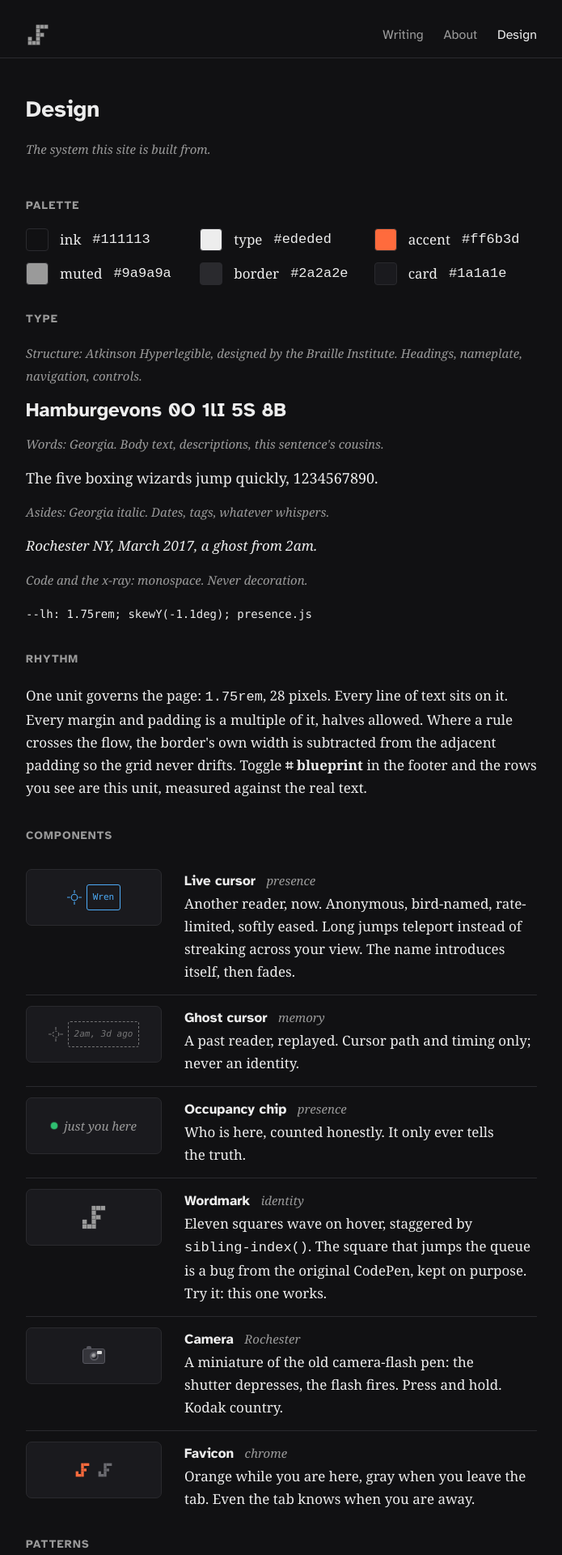
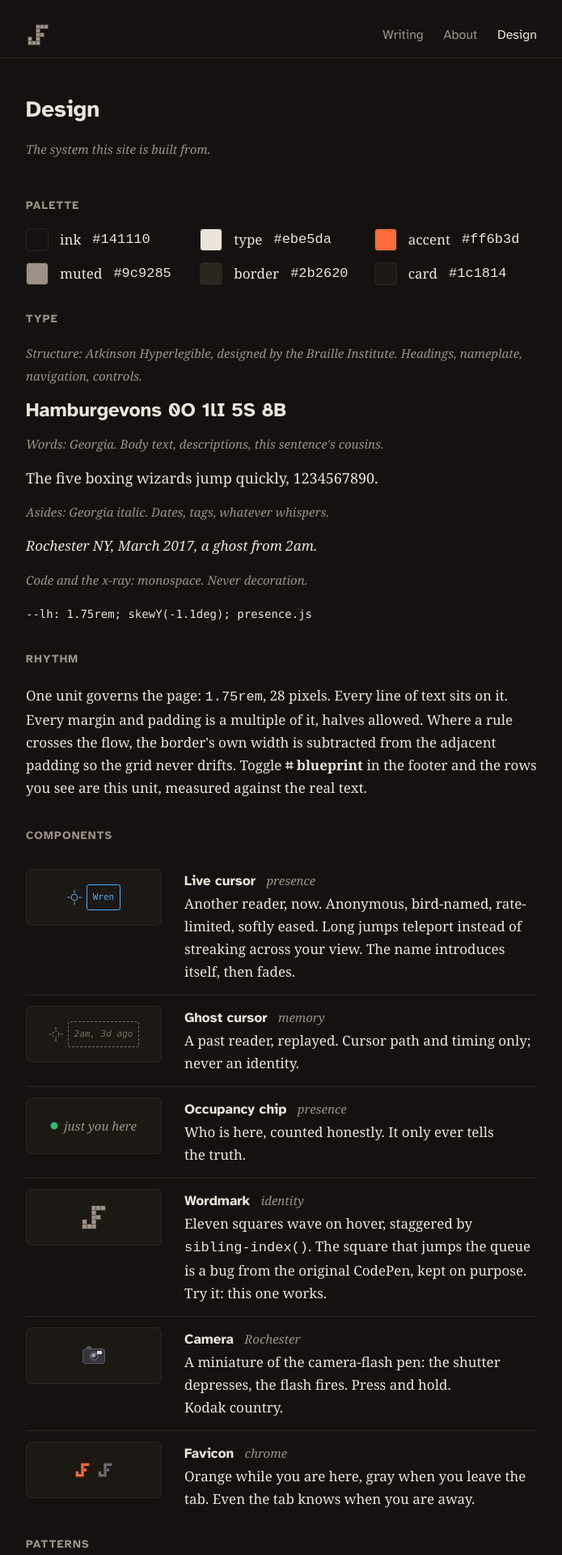
Before and after one commit to josephfusco/josephfusco.github.io, a Jekyll site: the page built from design.html, in a window 1280 px wide. Shown: the top 1920 px of the page at 81% size, without its empty margins (292-987 px from the left). Built offline with Jekyll 4.4.1, drawn with Linux system fonts in a browser that asks for light colours; some of the changed text lies outside the part shown.

Commit message:
Warm the dark theme to the paper's family; the page shadows the cotton
Ink goes warm brown-black, type warms to unbleached white, and the
footer seam gains a soft inset shadow so the dark sheet reads as lying
over the stationery. Palette swatches updated on the design page.
Copy: recycled from my CodePens, not my old ones.

Co-Authored-By: Claude Fable 5 <noreply@anthropic.com>
Claude-Session: https://claude.ai/code/session_019vAcPMvpcgUVRcyZCqV9hM

```diff
--- a/_includes/footer.html
+++ b/_includes/footer.html
@@ -6,7 +6,7 @@
 			<button class="colophon-toggle" popovertarget="colophon">✳ colophon</button>
 			<div id="colophon" popover>
 				<h2>Colophon</h2>
-				<p>Static site, built with Jekyll. The animations are recycled from <a href="https://codepen.io/fusco">my old CodePens</a>.</p>
+				<p>Static site, built with Jekyll. The animations are recycled from <a href="https://codepen.io/fusco">my CodePens</a>.</p>
 				<p>Other readers appear as anonymous birds, live. Each visit's cursor path is kept, positions and timing only, never IPs or identifiers, and replays later as a ghost. The 🕊 toggle turns all of it off for you. Global Privacy Control is honored automatically.</p>
 				<p>Source on <a href="https://github.com/josephfusco/josephfusco.github.io">GitHub</a>.</p>
 			</div>
@@ -15,7 +15,7 @@
 		<div class="fineprint">
 			&copy; {{ site.time | date: '%Y' }} {{ site.name }}. Rochester, NY.
 			<button class="camera" aria-label="Take a photo" title="Say cheese"><span class="camera-lens"></span></button><span class="cheese" aria-hidden="true">CHEESE!</span>
-			Animations recycled from <a href="https://codepen.io/fusco">my old CodePens</a>.
+			Animations recycled from <a href="https://codepen.io/fusco">my CodePens</a>.
 		</div>
 		<p class="signature">{{ site.nameplate | default: site.name }}</p>
 	</div>
--- a/_includes/head.html
+++ b/_includes/head.html
@@ -11,7 +11,7 @@
 	<link rel="canonical" href="{{ page.url | replace:'index.html','' | absolute_url }}">
 	<link rel="icon" type="image/svg+xml" href="{{ '/assets/images/mark.svg' | relative_url }}">
 	<link rel="shortcut icon" type="image/icon" href="/favicon.ico?v=2">
-	<meta name="theme-color" content="#111113">
+	<meta name="theme-color" content="#141110">
 
 	<meta property="og:type" content="{% if page.layout == 'post' %}article{% else %}website{% endif %}">
 	<meta property="og:title" content="{% if page.title %}{{ page.title | escape }}{% else %}{{ site.name }} | {{ site.role }}{% endif %}">
--- a/assets/css/redesign.css
+++ b/assets/css/redesign.css
@@ -2,12 +2,12 @@
 
 :root {
   color-scheme: dark;
-  --bg: #111113;
-  --fg: #ededed;
-  --muted: #9a9a9a;
+  --bg: #141110;
+  --fg: #ebe5da;
+  --muted: #9c9285;
   --accent: #ff6b3d;
-  --border: #2a2a2e;
-  --card: #1a1a1e;
+  --border: #2b2620;
+  --card: #1c1814;
 }
 
 @font-face {
@@ -1180,5 +1180,6 @@ main { flex: 1; }
   color: var(--muted);
   border-top: 0;
   padding-top: var(--lh);
+  box-shadow: inset 0 16px 22px -18px rgba(18, 13, 7, 0.55);
 }
 .site-footer .signature { color: #1a1712; }
--- a/design.html
+++ b/design.html
@@ -12,12 +12,12 @@ permalink: /design
 	<section class="block" aria-label="Palette">
 		<h2>Palette</h2>
 		<ul class="swatches">
-			<li><span class="swatch" style="background:#111113"></span>ink <code>#111113</code></li>
-			<li><span class="swatch" style="background:#ededed"></span>type <code>#ededed</code></li>
+			<li><span class="swatch" style="background:#141110"></span>ink <code>#141110</code></li>
+			<li><span class="swatch" style="background:#ebe5da"></span>type <code>#ebe5da</code></li>
 			<li><span class="swatch" style="background:#ff6b3d"></span>accent <code>#ff6b3d</code></li>
-			<li><span class="swatch" style="background:#9a9a9a"></span>muted <code>#9a9a9a</code></li>
-			<li><span class="swatch" style="background:#2a2a2e"></span>border <code>#2a2a2e</code></li>
-			<li><span class="swatch" style="background:#1a1a1e"></span>card <code>#1a1a1e</code></li>
+			<li><span class="swatch" style="background:#9c9285"></span>muted <code>#9c9285</code></li>
+			<li><span class="swatch" style="background:#2b2620"></span>border <code>#2b2620</code></li>
+			<li><span class="swatch" style="background:#1c1814"></span>card <code>#1c1814</code></li>
 		</ul>
 	</section>
 
@@ -89,7 +89,7 @@ permalink: /design
 				</div>
 				<div>
 					<h3>Camera <span class="tag">Rochester</span></h3>
-					<p>A miniature of the old camera-flash pen: the shutter depresses, the flash fires. Press and hold. Kodak country.</p>
+					<p>A miniature of the camera-flash pen: the shutter depresses, the flash fires. Press and hold. Kodak country.</p>
 				</div>
 			</li>
 			<li>
@@ -119,7 +119,7 @@ permalink: /design
 			<li>At rest, one thing moves at most.</li>
 			<li>Motion is discovered, not broadcast: hover the wordmark, press the camera, toggle the x-ray.</li>
 			<li>Accessibility is the default, never an option behind a toggle.</li>
-			<li>Everything decorative is recycled from the old CodePens. No ornament without provenance.</li>
+			<li>Everything decorative is recycled from my CodePens. No ornament without provenance.</li>
 			<li>State never changes font weight. Weight is hierarchy; state is color.</li>
 			<li>Reduced motion turns all of it off.</li>
 		</ul>
```
